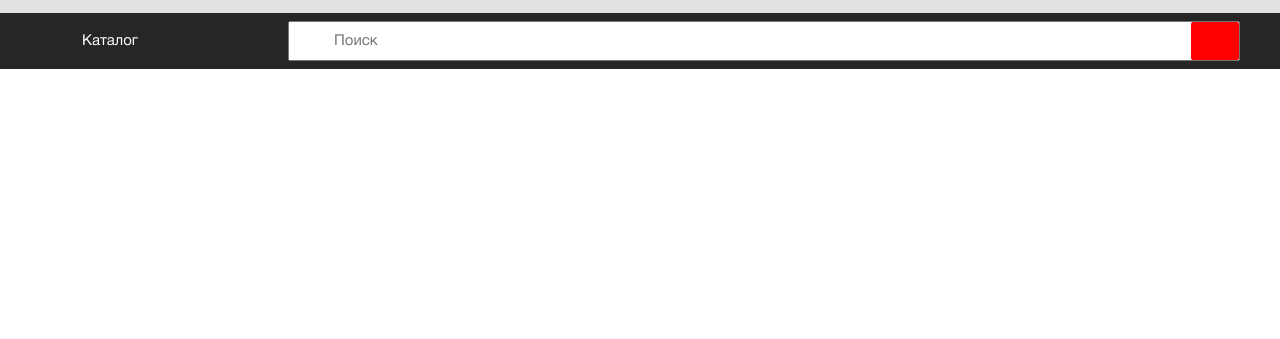
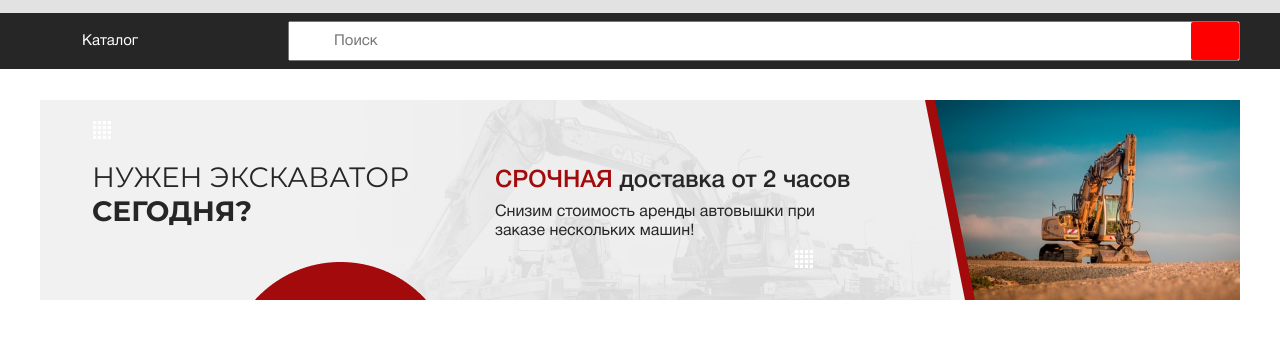
Before and after one commit to Saref111/megarent, a website: page source/index.html in a window 1280 px wide. Shown: the part 97-436 px from the top of the page. Drawn offline with nearby package versions, Linux system fonts and the light colour scheme; files that its build step writes are made by us from their sources.

Commit message:
added banner

```diff
--- a/source/index.html
+++ b/source/index.html
@@ -74,6 +74,27 @@
                 </form>
             </div>
         </section>
+        <section class="hero-banner">
+            <div class="hero-banner__wrapper">
+                <a class="hero-banner__wrapper-link">
+                    <p class="hero-banner__main-text">
+                        Нужен экскаватор <span class="hero-banner__bold">сегодня?</span>
+                        <svg width="38" height="38" >
+                            <use xlink:href="./img/sprite.svg#chevrons"></use>
+                        </svg>
+                    </p>
+                    <p class="hero-banner__secondary-text">
+                        <span class="hero-banner__secondary-title">
+                            <span class="hero-banner__uppercase">Срочная</span> доставка от 2 часов
+                        </span>
+                        Снизим стоимость аренды автовышки при заказе нескольких машин!
+                        <svg width="38" height="38" >
+                            <use xlink:href="./img/sprite.svg#chevrons"></use>
+                        </svg>
+                    </p>
+                </a>
+            </div>
+        </section>
     </main>
 </body>
 </html>
--- a/source/scss/bg.scss
+++ b/source/scss/bg.scss
@@ -1,6 +1,6 @@
 body {
   background-repeat: no-repeat;
   background-position: center 0px;
-  // background-image: url("../img/bg.png");
-  // opacity: 0.5;
+  //   background-image: url("../img/bg.png");
+  //   opacity: 0.5;
 }
--- /dev/null
+++ b/source/scss/blocks/hero-banner.scss
@@ -0,0 +1,87 @@
+.hero-banner {
+    width: 100%;
+    padding-top: 31px;
+
+    &__wrapper {
+        width: 100%;
+        max-width: 1200px;
+        margin: 0 auto;
+        min-height: 200px;
+        background-image: url('../img/hero-banner.png');
+        background-repeat: no-repeat;
+        display: flex;
+        align-items: stretch;
+    }
+
+    &__wrapper-link {
+        width: 100%;
+        min-height: 200px;
+        height: 100%;
+        display: flex;
+    }
+
+
+
+    &__main-text {
+        max-width: 353px;
+        margin: 0;
+        font-family: Montserrat, sans-serif;
+        font-style: normal;
+        font-weight: normal;
+        font-size: 28px;
+        line-height: 34px;
+        text-transform: uppercase;
+        color: #262626;
+        margin-top: 60px;
+        margin-left: 52px;
+        position: relative;
+
+        & svg {
+            position: absolute;
+            bottom: 15px;
+            left: 76px;
+        }
+    }
+
+    &__bold {
+        font-weight: 700;
+    }
+
+    &__secondary-text {
+        font-family: HelveticaNeueCyr, sans-serif;
+        font-style: normal;
+        font-weight: 300;
+        font-size: 16px;
+        line-height: 120%;
+        color: #262626;
+        margin-top: 69px;
+        margin-left: 50px;
+        max-width: 362px;
+        position: relative;
+
+        & svg {
+            position: absolute;
+            top: -55px;
+            left: -5px;
+            transform: rotate(90deg);
+        }
+    }
+
+    &__secondary-title {
+        font-family: HelveticaNeueCyr;
+        font-style: normal;
+        font-weight: 550;
+        font-size: 24px;
+        line-height: 24px;
+        display: block;
+        margin-bottom: 10px;
+
+    }
+
+    &__uppercase {
+
+        text-transform: uppercase;
+
+        color: #A30A0C;
+    }
+}
--- a/source/scss/style.scss
+++ b/source/scss/style.scss
@@ -11,3 +11,4 @@
 @import 'blocks/search-section.scss';
 @import 'blocks/search.scss';
 @import 'blocks/categories.scss';
+@import 'blocks/hero-banner.scss';
```
Also changed, not shown: source/img/hero-banner.png (added), source/img/icons/chevrons.svg (added).
